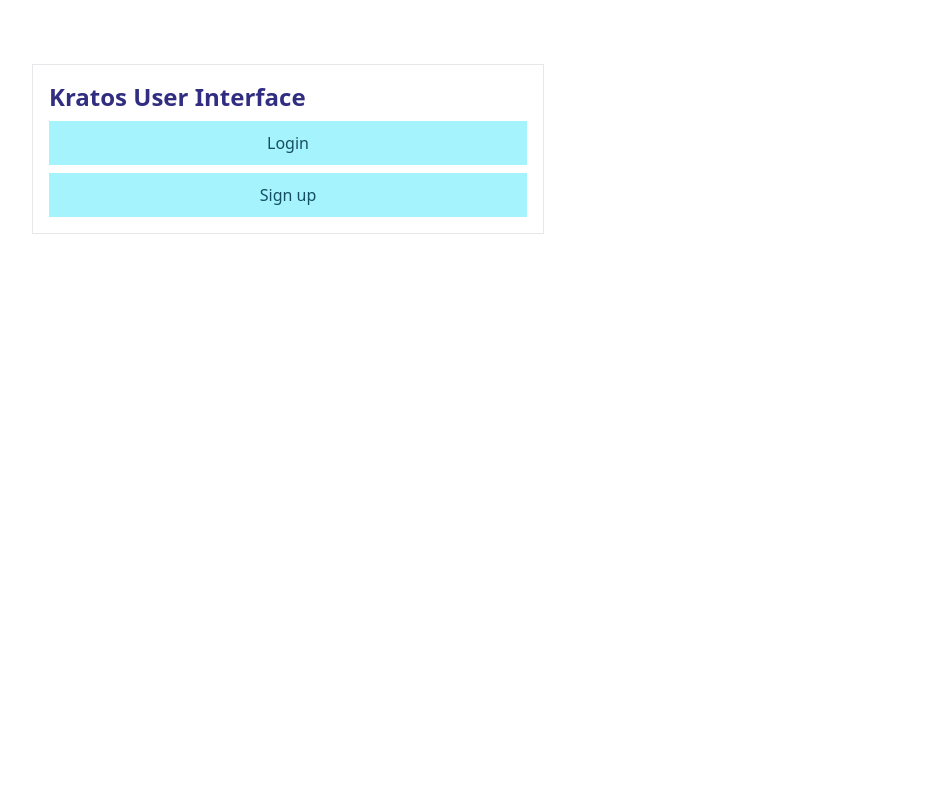
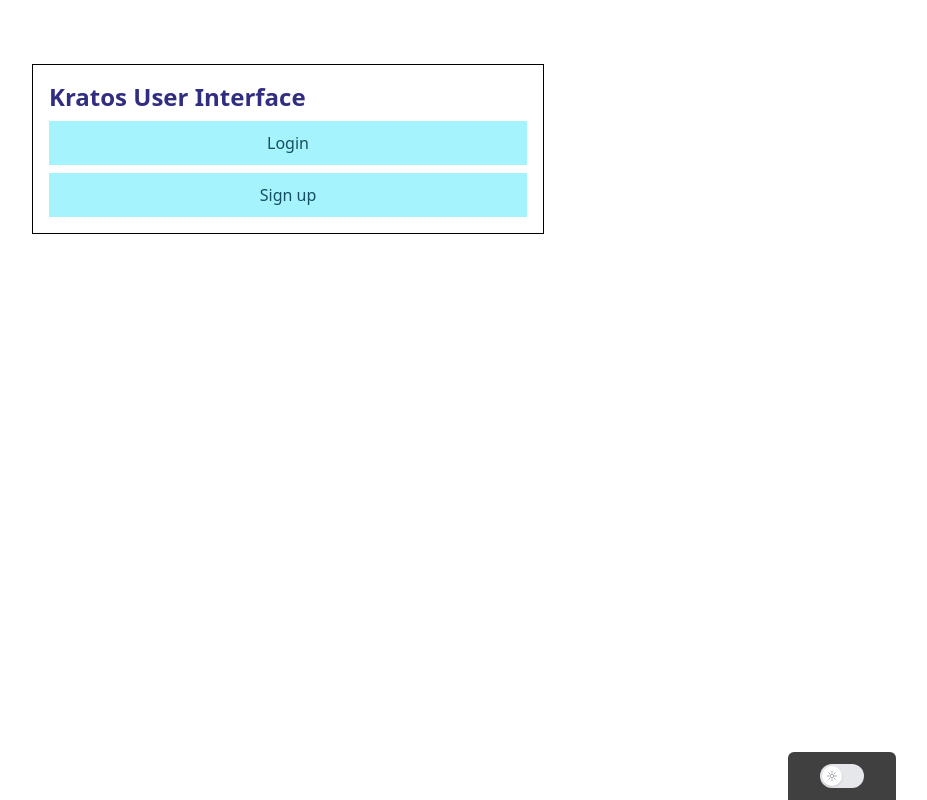
Before and after one commit to MarkusThielker/ory-kit, a SvelteKit app in the folder authentication/: page / in a window 1280 px wide. Shown: the whole page, without its empty margins (352-1279 px from the left). Built offline with nearby package versions, Linux system fonts and the light colour scheme; what @ory/client would draw is missing.

Commit message:
ORY-1: add dark mode to authentication UI

```diff
--- a/authentication/src/app.html
+++ b/authentication/src/app.html
@@ -1,10 +1,24 @@
 <!DOCTYPE html>
-<html lang="en">
+<html lang="en" class="dark">
 
 <head>
     <meta charset="utf-8" />
     <link href="%sveltekit.assets%/favicon.png" rel="icon" />
     <meta content="width=device-width" name="viewport" />
+
+    <script>
+        if (
+            localStorage.theme === 'dark' ||
+            (!('theme' in localStorage) && window.matchMedia('(prefers-color-scheme: dark)').matches)
+        ) {
+            document.documentElement.classList.add('dark');
+            if (!('theme' in localStorage)) localStorage.setItem("theme", "dark")
+        } else {
+            document.documentElement.classList.remove('dark');
+            if (!('theme' in localStorage)) localStorage.setItem("theme", "light")
+        }
+    </script>
+
     %sveltekit.head%
 </head>
 
--- a/authentication/src/lib/styles/app.css
+++ b/authentication/src/lib/styles/app.css
@@ -1,6 +1,10 @@
 @tailwind base;
 @tailwind components;
 @tailwind utilities;
+
+body {
+    @apply bg-white dark:bg-neutral-900 text-indigo-900 dark:text-white p-16 duration-300;
+}
 
 .rounded-shape {
     @apply rounded-none;
@@ -10,32 +14,80 @@
     @apply rounded-shape py-2.5 px-2.5;
 }
 
+.border-style {
+    @apply
+        border
+        border-black
+        dark:border-white;
+}
+
 .heading {
     @apply text-2xl font-semibold;
 }
 
 .card {
-    @apply border rounded-shape p-4 max-w-lg mx-auto;
+    @apply border-style rounded-shape p-4 max-w-lg mx-auto;
 }
 
 .alternative-actions {
     @apply card flex flex-col mt-4;
 }
 
+a {
+    @apply text-black dark:text-white hover:text-cyan-400 dark:hover:text-cyan-200 duration-300;
+}
+
 .text-input {
-    @apply w-full theme-container border border-gray-500 focus:border-cyan-400 focus:outline-none;
+    @apply
+        w-full
+        theme-container
+        bg-white
+        text-black
+        dark:bg-neutral-900
+        dark:text-white
+        border-style
+        duration-300
+        focus:border-cyan-400
+        focus:outline-none;
 }
 
 .btn-primary {
-    @apply w-full theme-container bg-cyan-200 text-center text-cyan-900 font-medium hover:bg-black hover:text-white duration-300;
+    @apply
+        w-full
+        theme-container
+        bg-cyan-200
+        text-cyan-900
+        dark:bg-cyan-200
+        dark:text-cyan-900
+        text-center
+        font-medium
+        duration-300
+        hover:bg-black
+        hover:text-white
+        dark:hover:bg-white
+        dark:hover:text-black;
 }
 
 .btn-secondary {
-    @apply w-full theme-container bg-white border border-black text-center text-cyan-900 font-medium hover:bg-black hover:text-white duration-300;
+    @apply
+        w-full
+        theme-container
+        bg-white
+        text-cyan-900
+        dark:bg-neutral-900
+        dark:text-cyan-200
+        text-center
+        font-medium
+        duration-300
+        border-style
+        hover:bg-white
+        hover:text-black
+        dark:hover:bg-white
+        dark:hover:text-black;
 }
 
 .alert {
-    @apply theme-container relative;
+    @apply theme-container relative rounded-shape;
 }
 
 .alert-success {
--- a/authentication/src/routes/+layout.svelte
+++ b/authentication/src/routes/+layout.svelte
@@ -1,7 +1,78 @@
 <script lang="ts">
     import "$lib/styles/app.css";
+    import { browser } from "$app/environment";
+
+    let isDarkMode = false;
+    function switchDarkMode() {
+        isDarkMode = !isDarkMode;
+        localStorage.setItem("theme", isDarkMode ? "dark" : "light");
+
+        if (browser) {
+            if (isDarkMode) {
+                document.documentElement.classList.add("dark");
+            } else {
+                document.documentElement.classList.remove("dark");
+            }
+        }
+    }
+
+    if (browser) {
+        isDarkMode = localStorage.getItem("theme") === "dark";
+    }
 </script>
 
-<div class="text-indigo-900 p-16">
-    <slot />
+<slot />
+
+<div class="fixed bottom-0 right-8 bg-neutral-700 pt-3 pb-2 px-8 rounded-t-md">
+    <button
+        class="{isDarkMode
+            ? 'bg-cyan-200'
+            : 'bg-gray-200'} relative inline-flex h-6 w-11 flex-shrink-0 cursor-pointer rounded-full border-2 border-transparent transition-colors duration-200 ease-in-out"
+        on:click={() => switchDarkMode()}
+        type="button"
+    >
+        <span class="sr-only">Enable dark mode</span>
+        <span
+            class="{isDarkMode
+                ? 'translate-x-5'
+                : 'translate-x-0'} pointer-events-none relative inline-block h-5 w-5 transform rounded-full bg-white shadow ring-0 transition duration-200 ease-in-out"
+        >
+            <span
+                aria-hidden="true"
+                class="{isDarkMode
+                    ? 'opacity-0 duration-100 ease-out'
+                    : 'opacity-100 duration-200 ease-in'} absolute inset-0 flex h-full w-full items-center justify-center transition-opacity"
+            >
+                <svg
+                    class="h-3 w-3 text-gray-400"
+                    fill="none"
+                    viewBox="0 0 24 24"
+                >
+                    <path
+                        d="M12 3v2.25m6.364.386l-1.591 1.591M21 12h-2.25m-.386 6.364l-1.591-1.591M12 18.75V21m-4.773-4.227l-1.591 1.591M5.25 12H3m4.227-4.773L5.636 5.636M15.75 12a3.75 3.75 0 11-7.5 0 3.75 3.75 0 017.5 0z"
+                        stroke="currentColor"
+                        stroke-linecap="round"
+                        stroke-linejoin="round"
+                        stroke-width="2"
+                    />
+                </svg>
+            </span>
+            <span
+                aria-hidden="true"
+                class="{isDarkMode
+                    ? 'opacity-100 duration-200 ease-in'
+                    : 'opacity-0 duration-100 ease-out'} absolute inset-0 flex h-full w-full items-center justify-center transition-opacity"
+            >
+                <svg
+                    class="h-3 w-3 text-cyan-200"
+                    fill="currentColor"
+                    viewBox="0 0 24 24"
+                >
+                    <path
+                        d="M21.752 15.002A9.718 9.718 0 0118 15.75c-5.385 0-9.75-4.365-9.75-9.75 0-1.33.266-2.597.748-3.752A9.753 9.753 0 003 11.25C3 16.635 7.365 21 12.75 21a9.753 9.753 0 009.002-5.998z"
+                    />
+                </svg>
+            </span>
+        </span>
+    </button>
 </div>
```
Also changed, not shown: authentication/package.json (line endings or trailing spaces).
